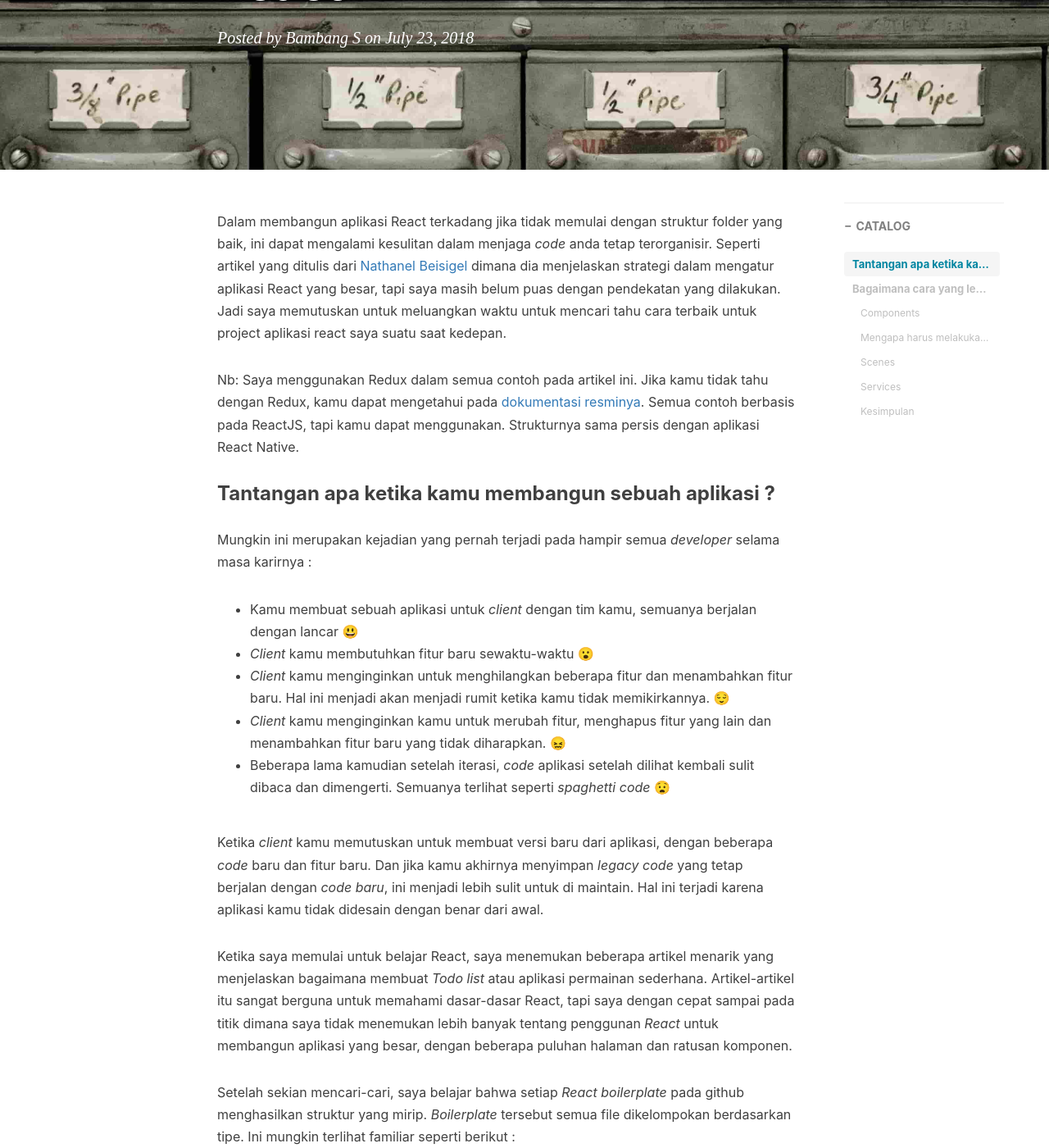
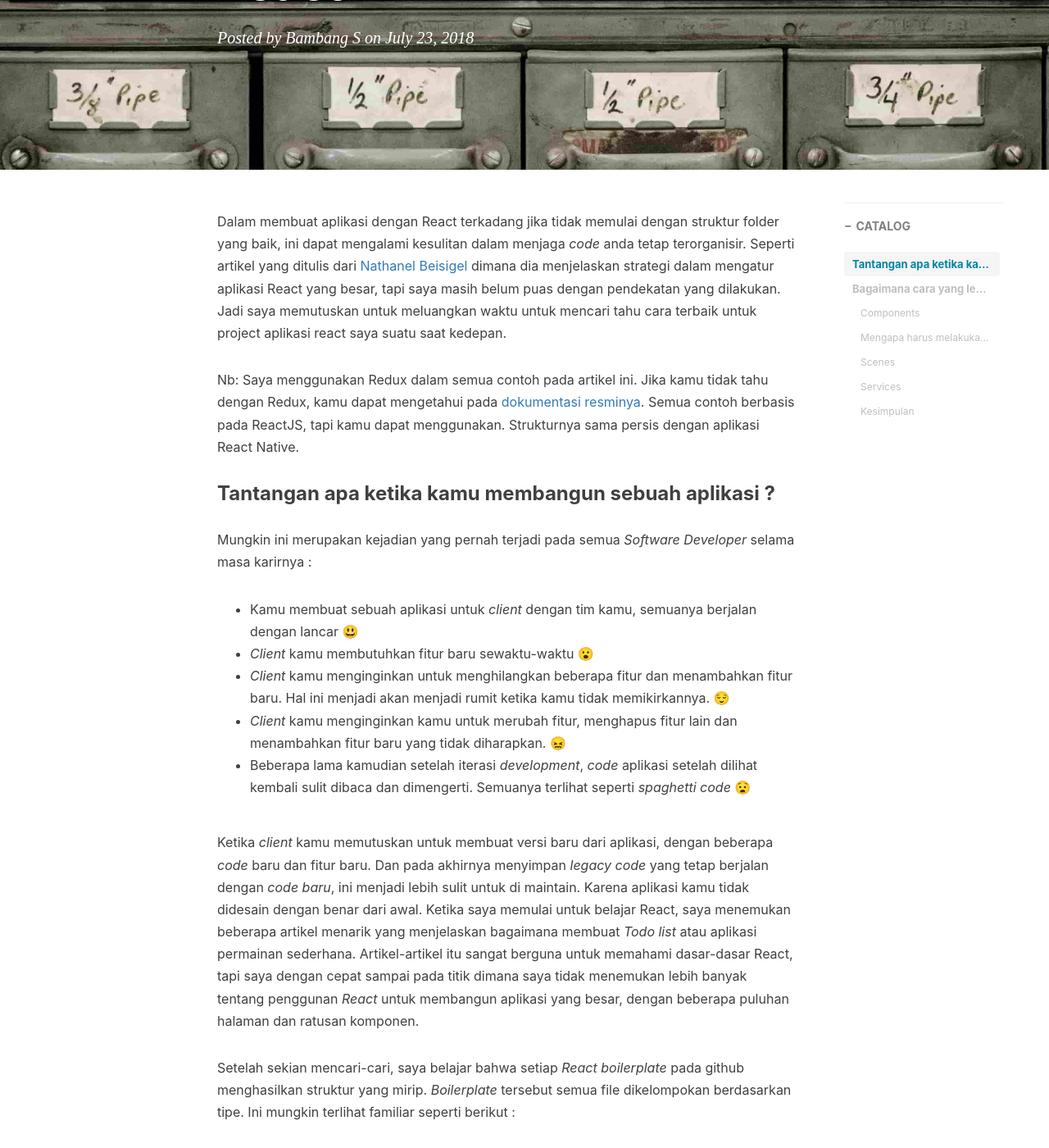
Before and after one commit to bamsarts/bamsarts.github.io, a Jekyll site: the page built from _posts/2018-06-05-Memaksimalkan-Aplikasi-React.md, in a window 1280 px wide and 1400 px high, scrolled down 310 px. Shown: the whole window at 82% size. Built offline with Jekyll 4.4.1, drawn with Linux system fonts in a browser that asks for light colours; nearby versions of some CDN libraries; emoji names are drawn with the system emoji font; comment, search, counter and statistics services are not loaded; some of the changed text lies outside the part shown.

Commit message:
revisi post

```diff
--- a/_posts/2018-06-05-Memaksimalkan-Aplikasi-React.md
+++ b/_posts/2018-06-05-Memaksimalkan-Aplikasi-React.md
@@ -13,24 +13,22 @@ tags:
 ---
 
 
-Dalam membangun aplikasi React terkadang jika tidak memulai dengan struktur folder yang baik, ini dapat mengalami kesulitan dalam menjaga _code_ anda tetap terorganisir. Seperti artikel yang ditulis dari [Nathanel Beisigel](http://engineering.kapost.com/2016/01/organizing-large-react-applications/) dimana dia menjelaskan strategi dalam mengatur aplikasi React yang besar, tapi saya masih belum puas dengan pendekatan yang dilakukan. Jadi saya memutuskan untuk meluangkan waktu untuk mencari tahu cara terbaik untuk project aplikasi react saya suatu saat kedepan.
+Dalam membuat aplikasi dengan React terkadang jika tidak memulai dengan struktur folder yang baik, ini dapat mengalami kesulitan dalam menjaga _code_ anda tetap terorganisir. Seperti artikel yang ditulis dari [Nathanel Beisigel](http://engineering.kapost.com/2016/01/organizing-large-react-applications/) dimana dia menjelaskan strategi dalam mengatur aplikasi React yang besar, tapi saya masih belum puas dengan pendekatan yang dilakukan. Jadi saya memutuskan untuk meluangkan waktu untuk mencari tahu cara terbaik untuk project aplikasi react saya suatu saat kedepan.
 
 Nb: Saya menggunakan Redux dalam semua contoh pada artikel ini. Jika kamu tidak tahu dengan Redux, kamu dapat mengetahui pada [dokumentasi resminya](https://redux.js.org/). Semua contoh berbasis pada ReactJS, tapi kamu dapat menggunakan. Strukturnya sama persis dengan aplikasi React Native.
 
 
 ### Tantangan apa ketika kamu membangun sebuah aplikasi ?
 
-Mungkin ini merupakan kejadian yang pernah terjadi pada hampir semua _developer_ selama masa karirnya :
+Mungkin ini merupakan kejadian yang pernah terjadi pada semua _Software Developer_ selama masa karirnya :
 
 - Kamu membuat sebuah aplikasi untuk _client_ dengan tim kamu, semuanya berjalan dengan lancar :smiley:
 - _Client_ kamu membutuhkan fitur baru sewaktu-waktu :open_mouth:
 - _Client_ kamu menginginkan untuk menghilangkan beberapa fitur dan menambahkan fitur baru. Hal ini menjadi akan menjadi rumit ketika kamu tidak memikirkannya. :relieved:
-- _Client_ kamu menginginkan kamu untuk merubah fitur, menghapus fitur yang lain dan menambahkan fitur baru yang tidak diharapkan. :confounded:
-- Beberapa lama kamudian setelah iterasi, _code_ aplikasi setelah dilihat kembali sulit dibaca dan dimengerti. Semuanya terlihat seperti _spaghetti code_ :anguished:
+- _Client_ kamu menginginkan kamu untuk merubah fitur, menghapus fitur lain dan menambahkan fitur baru yang tidak diharapkan. :confounded:
+- Beberapa lama kamudian setelah iterasi _development_, _code_ aplikasi setelah dilihat kembali sulit dibaca dan dimengerti. Semuanya terlihat seperti _spaghetti code_ :anguished:
 
-Ketika _client_ kamu memutuskan untuk membuat versi baru dari aplikasi, dengan beberapa _code_ baru dan fitur baru. Dan jika kamu akhirnya menyimpan _legacy code_ yang tetap berjalan dengan _code baru_, ini menjadi lebih sulit untuk di maintain. Hal ini terjadi karena aplikasi kamu tidak didesain dengan benar dari awal.
-
-Ketika saya memulai untuk belajar React, saya menemukan beberapa artikel menarik yang menjelaskan bagaimana membuat _Todo list_ atau aplikasi permainan sederhana. Artikel-artikel itu sangat berguna untuk memahami dasar-dasar React, tapi saya dengan cepat sampai pada titik dimana saya tidak menemukan lebih banyak tentang penggunan _React_ untuk membangun aplikasi yang besar, dengan beberapa puluhan halaman dan ratusan komponen.
+Ketika _client_ kamu memutuskan untuk membuat versi baru dari aplikasi, dengan beberapa _code_ baru dan fitur baru. Dan pada akhirnya menyimpan _legacy code_ yang tetap berjalan dengan _code baru_, ini menjadi lebih sulit untuk di maintain. Karena aplikasi kamu tidak didesain dengan benar dari awal. Ketika saya memulai untuk belajar React, saya menemukan beberapa artikel menarik yang menjelaskan bagaimana membuat _Todo list_ atau aplikasi permainan sederhana. Artikel-artikel itu sangat berguna untuk memahami dasar-dasar React, tapi saya dengan cepat sampai pada titik dimana saya tidak menemukan lebih banyak tentang penggunan _React_ untuk membangun aplikasi yang besar, dengan beberapa puluhan halaman dan ratusan komponen.
 
 Setelah sekian mencari-cari, saya belajar bahwa setiap _React boilerplate_ pada github menghasilkan struktur yang mirip. _Boilerplate_ tersebut semua file dikelompokan berdasarkan tipe. Ini mungkin terlihat familiar seperti berikut :
 
```
Also changed, not shown: other parts of _posts/2018-06-05-Memaksimalkan-Aplikasi-React.md (+2 -2 lines), _posts/2018-02-05-Apakah-React-Native-Layak-Dipelajari.md (+0 -3 lines).
